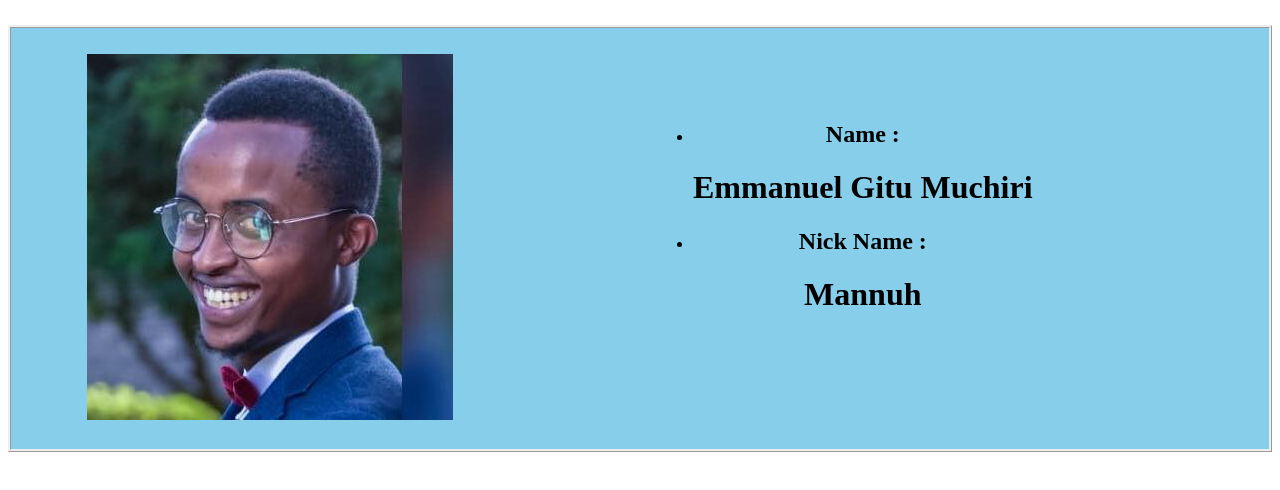
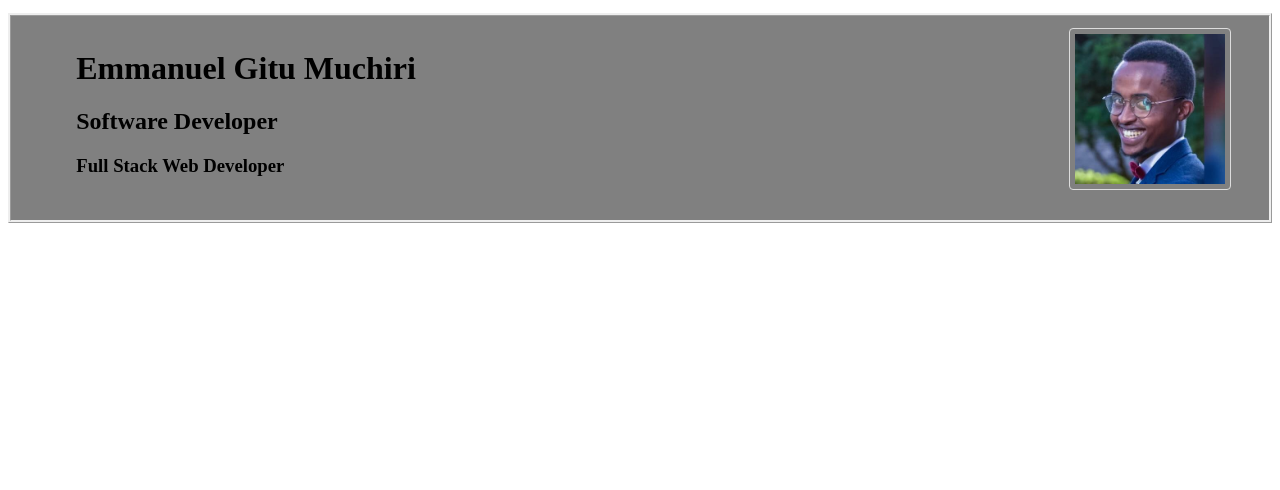
Before and after one commit to EmmanuelMuchiri/Portfolio-Landing-Page, a plain HTML site: page index.html in a window 1280 px wide. Drawn offline with Linux system fonts and the light colour scheme.

Commit message:
improved the header of the website and re-adjusted the image position as well as the names position

```diff
--- a/css/mycss.css
+++ b/css/mycss.css
@@ -1,15 +1,23 @@
 .floats {
-  float: right;
-  text-align: center;
-  padding-right: 20%;
-  padding-top: 4%;
+  float: left;
+  text-align: justify;
+  padding-right: 3%;
+  padding-top: 0.02%;
 }
 
 .heading {
-  margin-top: 2%;
-  padding-left: 6%;
-  padding-top: 2%;
+  margin-top: 1%;
+  padding-left: 2%;
+  padding-top: 1%;
   padding-bottom: 2%;
   border-style: ridge;
-  background-color: skyblue;
+  background-color: gray;
 }
+
+img {
+  border: 1px solid #ddd;
+  border-radius: 4px;
+  padding: 5px;
+  width: 150px;
+  margin-left:50%;
+}
--- a/index.html
+++ b/index.html
@@ -10,16 +10,11 @@
   <div class="heading">
     <img src="images/profile-photo.jpeg" alt="My Profile Photo">
     <div class="floats">
-    <ul>
-      <li>
-        <h2>Name :</h2>
-      </li>
-      <h1>Emmanuel Gitu Muchiri</h1>
-      <li>
-        <h2>Nick Name :</h2>
-        <h1>Mannuh</h1>
-      </li>
-    </ul>
+      <ul>
+        <h1>Emmanuel Gitu Muchiri</h1>
+        <h2>Software Developer</h2>
+        <h3>Full Stack Web Developer</h3>
+      </ul>
     </div>
   </div>
 
```
